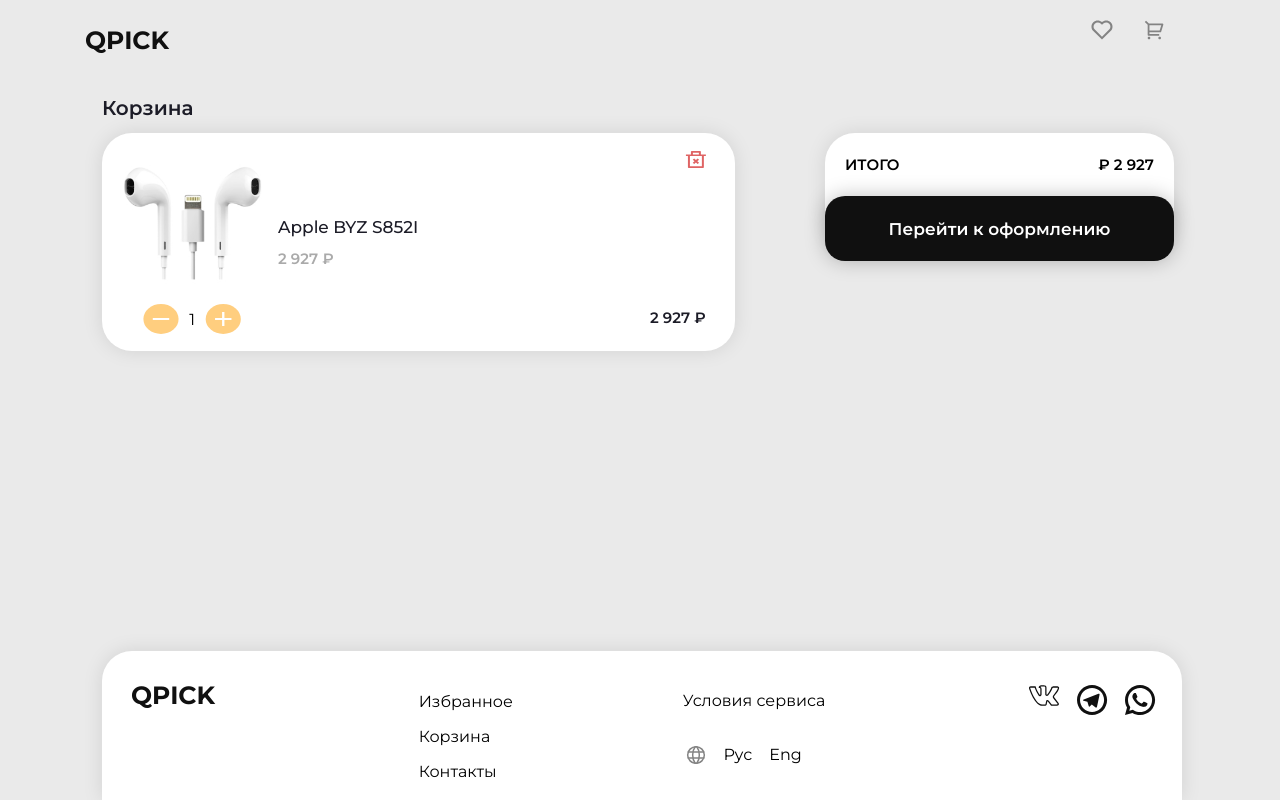
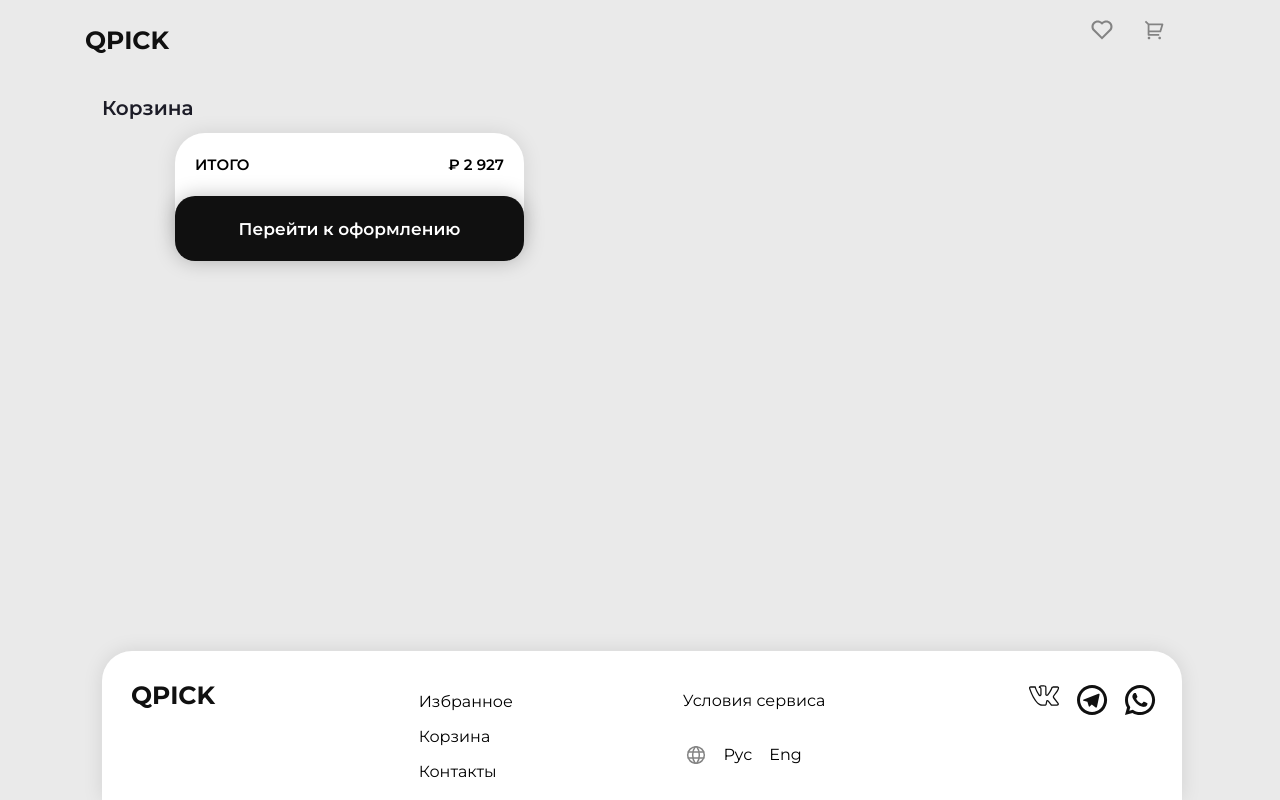
Before and after one commit to ZNP8b/neoflex-shop, a React (Create React App) app: page /cart in a window 1280 px wide. Built offline with nearby package versions, Linux system fonts and the light colour scheme.

Commit message:
deleted array in cart_data

```diff
--- a/src/index.js
+++ b/src/index.js
@@ -16,7 +16,7 @@
     ],
 
     data_Wireless: [
-      { img: "img/4.jpg", name: "Apple AirPods", price: "9527", rating: "4.7" },
+      { img: "img/4.jpg", name: "Apple AirPods", price: "9527", rating: "4.7"},
       { img: "img/5.jpg", name: "GERLAX GH-04", price: "6527", rating: "4.7" },
       { img: "img/6.jpg", name: "BOROFONE BO4", price: "7527", rating: "4.7" },
     ]
@@ -24,7 +24,7 @@
 
   cartPage: {
     cart_data: [
-      { img: "img/1.jpg", name: "Apple BYZ S852I", price: "2 927", fullPrice: "2 927" }
+      // { img: "img/1.jpg", name: "Apple BYZ S852I", price: "2 927", fullPrice: "2 927" }
     ]
   }
 }
```
